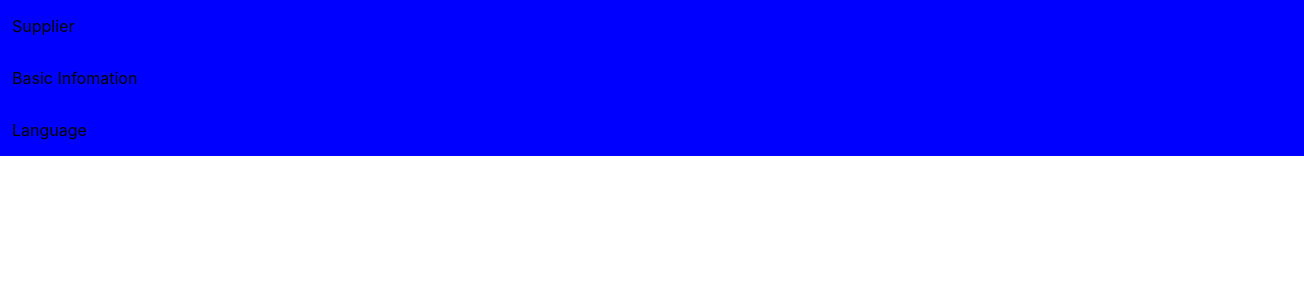
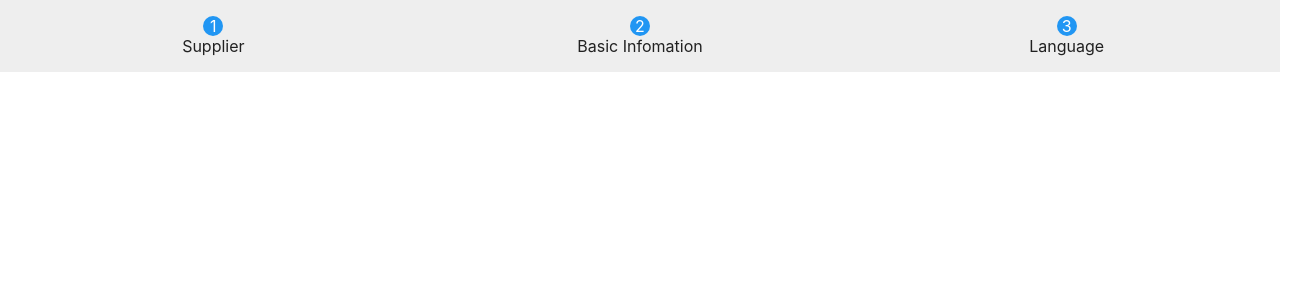
Before and after one commit to hungthuanmk/nab-stepper, a React (Create React App) app: page / in a window 1280 px wide. Shown: the top 300 px of the page, 1304 px wide, since content can reach past the window. Built offline with nearby package versions, Linux system fonts and the light colour scheme.

Commit message:
Update style

```diff
--- a/src/components/Stepper/Step.scss
+++ b/src/components/Stepper/Step.scss
@@ -1,14 +1,69 @@
-@import 'StyleVars.scss';
+@import "StyleVars";
+@import "Stepper";
+
+@import url(http://fonts.googleapis.com/css?family=Roboto);
+
+desk-h3 {
+    font: Roboto 18px medium;
+    color: $cl-neutral-5;
+}
+
+desk-body {
+    font: Roboto 16px;
+    color: $cl-neutral-5;
+}
 
 .step {
-    width: 100%;
-    padding: 16px 12px 16px 12px;
-    background-color: blue;
+    padding: 16px;
+    display: flex;
+    flex: 1;
+    align-items: center;
+
+    @include mobile {
+        flex-direction: row;
+    }
+    @include desktop {
+        flex-direction: column;
+    }
+
+    &-number {
+        &-visited {
+            border-radius: 50%;
+            background-color: $cl-primary;
+            color: $cl-white;
+            width: 20px;
+            height: 20px;
+            display: flex;
+            justify-content: center;
+            align-items: center;
+            font: Roboto 12px medium;
+            // text-align: center;
+        }
+        &-activated {
+            @extend .step-number-visited;
+            box-shadow: 0, 0 6px $cl-primary 12%;
+        }
+        &-unvisited {
+            @extend .step-number-visited;
+            color: $cl-primary;
+            background-color: rgba(0, 0, 0, 0);
+            border: 2px solid $cl-primary-light;
+        }
+
+    }
+
+    &-label {
+        &-visited {
+           @extend desk-body;
+        }
+        &-activated {
+            @extend desk-h3;
+        }
+        &-unvisited {
+            // @extend .step-number-visited;
+            // color: $cl-primary;
+            // background-color: rgba(0, 0, 0, 0);
+            // border: 2px solid $cl-primary-light;
+        }
+    }
 }
-
-.number {
-    border: 2px solid $cl-primary;
-}
-
-// .step-label {
-// }
--- a/src/components/Stepper/Stepper.js
+++ b/src/components/Stepper/Stepper.js
@@ -6,49 +6,78 @@ import "./Stepper.scss";
 import "./Step.scss";
 
 class Step extends Component {
-    constructor(props) {
-        super(props);
-    }
+    // constructor(props) {
+    //     super(props);
+    // }
+
+    styleMap = {
+        unvisited: {
+            number: "step-number-unvisited",
+            label: "step-label-unvisited",
+        },
+        visited: { number: "step-number-visited", label: "step-label-visited" },
+        activated: {
+            number: "step-number-activated",
+            label: "step-label-activated",
+        },
+    };
+
+    getStyle = (className) => this.styleMap[this.props.state][className];
+
+    // onStepClick = (number) =>
+    //     this.props.onStepClickHandler(number);
 
     render() {
         return (
-            <div className="step" onClick={()=>console.log("Hello")}>
+            <div
+                className="step"
+                onClick={() => this.props.onStepClick(this.props._number)}
+            >
                 {/* number */}
-                <div>
-
+                <div className={this.getStyle("number")}>
+                    {this.props._number}
                 </div>
                 {/* text */}
-                <div>
-                    {this.props.title}
-                </div>
+                <div className={this.getStyle("label")}>{this.props.title}</div>
             </div>
         );
     }
 }
 
 class Stepper extends Component {
-    // constructor(props) {
-    //     super(props);
-    // }
+    constructor(props) {
+        super(props);
+        this.props.children.map((step, idx) =>
+            React.cloneElement(step, { _number: idx + 1 })
+        );
+    }
+
+    onStepClickHandler = (stepNumber) => {
+        console.log(`Step ${stepNumber} clicked!`);
+    };
 
     render() {
         return (
             <div className="stepper">
-                {this.props.children.map((step) => (
-                    step
-                ))}
+                {/* {this.props.children} */}
+                {this.props.children.map((step, idx) =>
+                    React.cloneElement(step, {
+                        _number: idx + 1,
+                        onStepClick: this.onStepClickHandler,
+                        state: "visited",
+                    })
+                )}
             </div>
         );
     }
 
-    static getDerivedStateFromProps(props, state) {
-
-    }
+    // static getDerivedStateFromProps(props, state) {}
 }
 
 Step.propTypes = {
     title: PropTypes.node.isRequired,
-    activateKey: PropTypes.oneOfType([PropTypes.string, PropTypes.number]).isRequired,
+    activateKey: PropTypes.oneOfType([PropTypes.string, PropTypes.number])
+        .isRequired,
 };
 
 Stepper.propTypes = {
--- a/src/components/Stepper/Stepper.scss
+++ b/src/components/Stepper/Stepper.scss
@@ -1,21 +1,16 @@
+@import "StyleVars";
 
-cl-neutral-4 {
-    background: #bdbdbd;
-    opacity: 0.2;
+$mobile-width: 480px;
+$tablet-width: 768px;
+$desktop-width: 1024px;
+@mixin mobile {
+    @media (max-width: #{$mobile-width - 1px}) {
+        @content;
+    }
 }
 
-
-
-.stepper {
-    width: 100%;
-}
-
-
-
-$phone-width: 768px;
-$desktop-width: 1024px;
 @mixin tablet {
-    @media (min-width: #{$phone-width}) and (max-width: #{$desktop-width - 1px}) {
+    @media (min-width: #{$tablet-width}) and (max-width: #{$desktop-width - 1px}) {
         @content;
     }
 }
@@ -25,3 +20,23 @@ $desktop-width: 1024px;
         @content;
     }
 }
+
+cl-neutral-4 {
+    background: #bdbdbd;
+    opacity: 0.2;
+}
+
+.stepper {
+    display: flex;
+    width: 100%;
+    background-color: $cl-neural-3;
+
+    @include mobile {
+        // background-color: red;
+        flex-direction: column;
+    }
+    @include desktop {
+        // background-color: blue;
+        flex-direction: row;
+    }
+}
--- a/src/components/Stepper/StyleVars.scss
+++ b/src/components/Stepper/StyleVars.scss
@@ -2,4 +2,8 @@ $bgColor: red;
 $cl-white: #ffffff;
 $cl-primary: #2196f3;
 $cl-primary-dark: #177fdb;
+$cl-primary-light: #BBDEFB;
 $cl-neural-3: #eeeeee;
+$cl-black8: rgba(0, 0, 0, 0.08);
+
+$cl-neutral-5: #212121;
```
